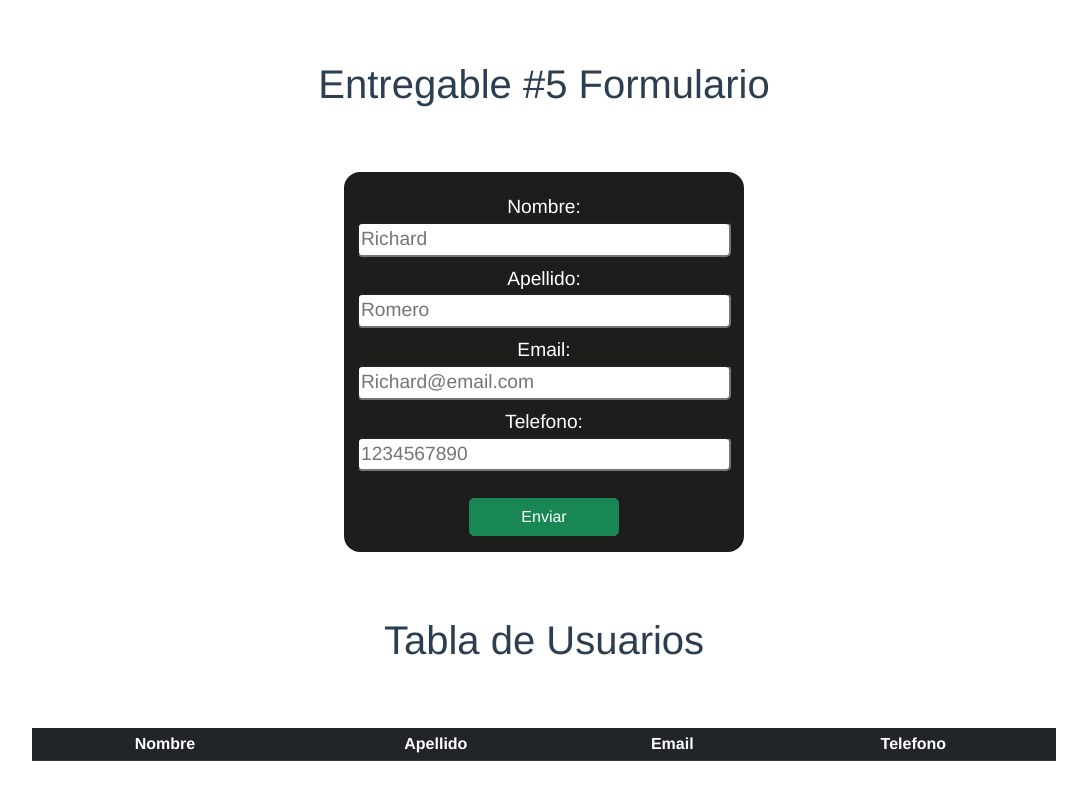
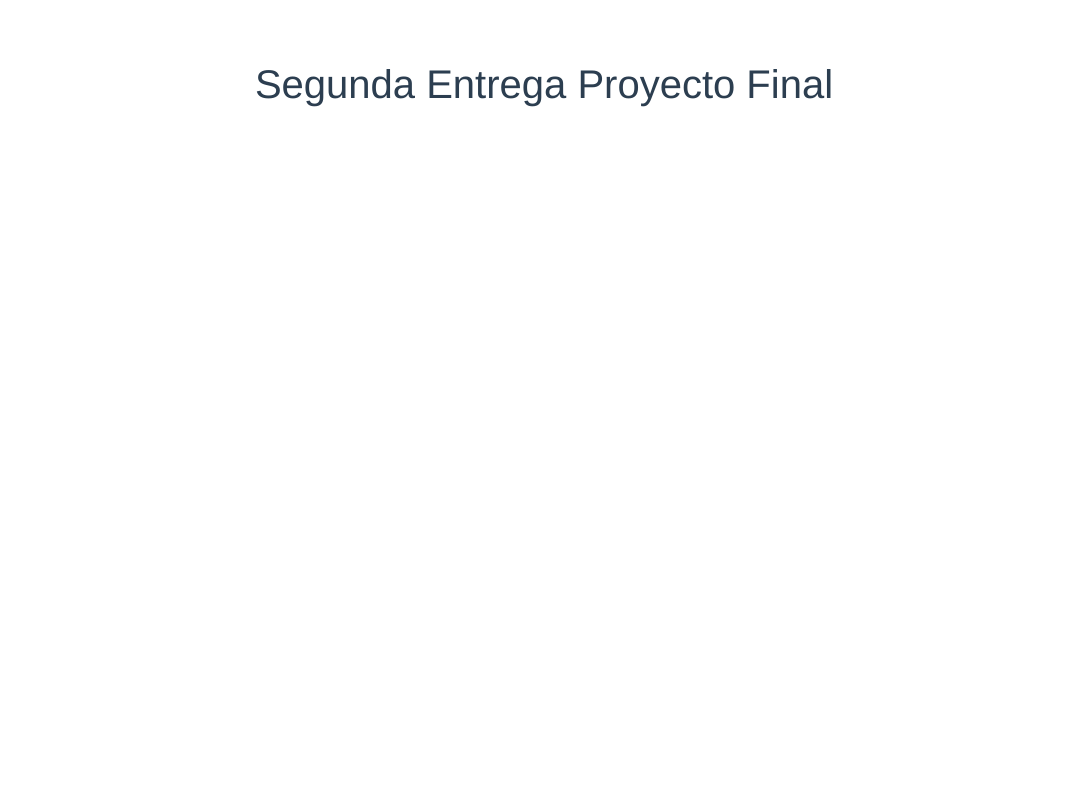
Before and after one commit to GOMEZRICARDOROMERO/vue-node, a Vue app: page / in a window 1280 px wide. Shown: the top 800 px of the page, without its empty margins (96-1183 px from the left). Built offline with nearby package versions, Linux system fonts and the light colour scheme.

Commit message:
Segunda Entrega Proyecto Final

```diff
--- a/src/App.vue
+++ b/src/App.vue
@@ -2,21 +2,21 @@
   <div id="app"> <!--todo en un div  -->
     <h1 class="text-center titulo">{{bienvenida}}</h1> <!-- titulo -->
     <!-- componentes -->
-    <FormularioEntregable/>
+
     <!-- componentes -->
   </div>
 </template>
 
 <script>
 // imports de los componentes
-import FormularioEntregable from './components/FormularioEntregable.vue'
+
 // imports de los componentes
 
 export default {
   name: 'App',
   components: {
     //nombre de los componenetes que se usan
-    FormularioEntregable
+
     //nombre de los componenetes que se usan
   },
   data() {
@@ -24,7 +24,7 @@ export default {
       //array de objeros
 
       //variables de data
-      bienvenida: "Entregable #5 Formulario"
+      bienvenida: "Segunda Entrega Proyecto Final"
 
     }
   },
--- /dev/null
+++ b/src/AppEntregables/AppEntregablecinco.vue
@@ -0,0 +1,51 @@
+<template>
+<div id="app"> <!--todo en un div  -->
+    <h1 class="text-center titulo">{{bienvenida}}</h1> <!-- titulo -->
+    <!-- componentes -->
+    <FormularioEntregable/>
+    <!-- componentes -->
+</div>
+</template>
+
+<script>
+// imports de los componentes
+import FormularioEntregable from './components/FormularioEntregable.vue'
+// imports de los componentes
+
+export default {
+name: 'App',
+components: {
+    //nombre de los componenetes que se usan
+    FormularioEntregable
+    //nombre de los componenetes que se usan
+},
+data() {
+    return {
+      //array de objeros
+
+      //variables de data
+    bienvenida: "Entregable #5 Formulario"
+
+    }
+},
+methods: {
+
+},
+computed: {
+
+},
+}
+</script>
+
+<!-- css -->
+<style>
+#app {
+font-family: Avenir, Helvetica, Arial, sans-serif;
+-webkit-font-smoothing: antialiased;
+-moz-osx-font-smoothing: grayscale;
+text-align: center;
+color: #2c3e50;
+margin-top: 60px;
+}
+
+</style>
```
Also changed, not shown: src/AppEntregables/AppEntregableCuatro.vue (renamed from src/AppEntregableCuatro.vue), src/AppEntregables/AppEntregableTres.vue (renamed from src/AppEntregableTres.vue).
